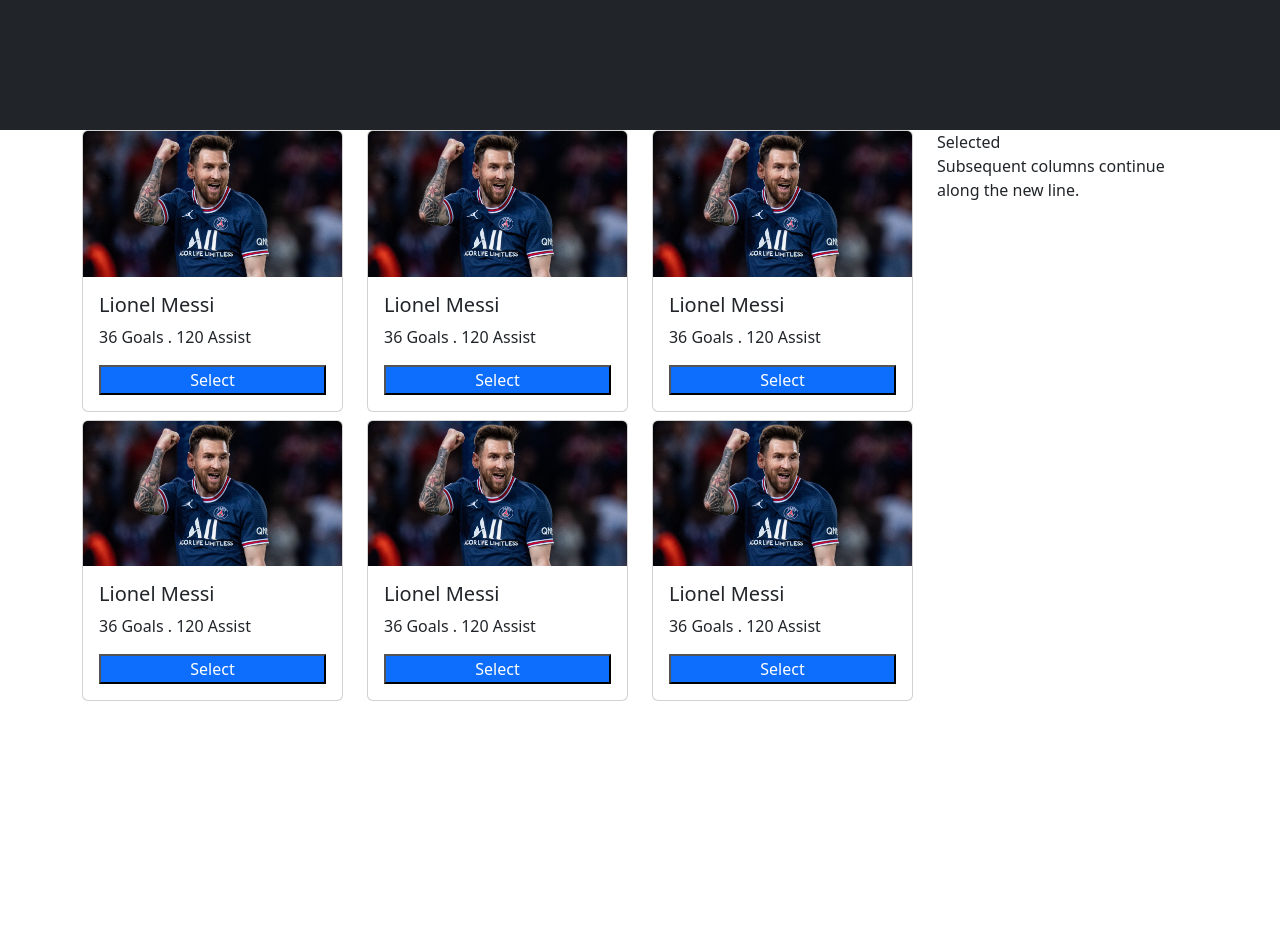
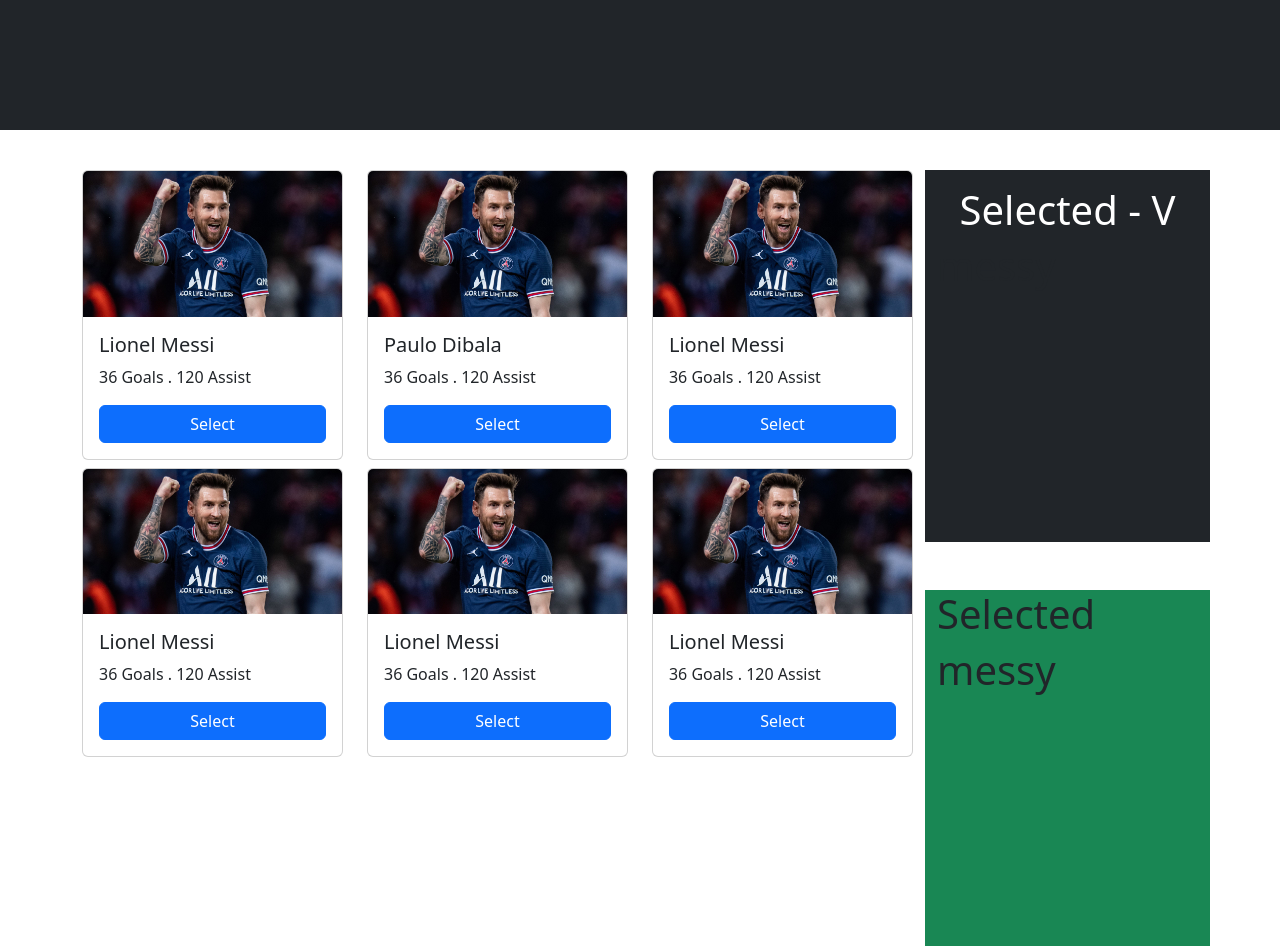
Before and after one commit to sl243/quater-world-cup, a plain HTML site: page index.html in a window 1280 px wide. Shown: the part 320-1266 px from the top of the page. Before the commit the page ends 1021 px from the top, so only its background shows below. Drawn offline with nearby package versions, Linux system fonts and the light colour scheme.

Commit message:
site bar selected v addded

```diff
--- a/css/style.css
+++ b/css/style.css
@@ -6,3 +6,11 @@
     padding-top: 180px;
     font-size: 80px;
 }
+
+.main-section {
+    margin-top: 40px;
+}
+
+.selected-player {
+    height: 300px;
+}
--- a/index.html
+++ b/index.html
@@ -19,7 +19,7 @@
             <h1 class="text-warning fw-bold text-center header-text">Qutar Football World Cup</h1>
         </div>
     </header>
-    <main>
+    <main class="main-section">
         <section>
             <div class="container">
                 <div class="row">
@@ -33,7 +33,18 @@
                                     <div class="card-body">
                                         <h5 class="card-title">Lionel Messi</h5>
                                         <p class="card-text">36 Goals . 120 Assist</p>
-                                        <button class="bg-primary w-100 text-white">Select</button>
+                                        <button class="btn btn-primary w-100 text-white">Select</button>
+                                    </div>
+                                </div>
+                            </div>
+                            <div class="col-4 d-flex mb-2">
+                                <!-- player 1  -->
+                                <div class="card" style="width: 18rem;">
+                                    <img src="images/messy.jpg" class="card-img-top" alt="...">
+                                    <div class="card-body">
+                                        <h5 class="card-title">Paulo Dibala</h5>
+                                        <p class="card-text">36 Goals . 120 Assist</p>
+                                        <button class="btn btn-primary w-100 text-white">Select</button>
                                     </div>
                                 </div>
                             </div>
@@ -44,18 +55,7 @@
                                     <div class="card-body">
                                         <h5 class="card-title">Lionel Messi</h5>
                                         <p class="card-text">36 Goals . 120 Assist</p>
-                                        <button class="bg-primary w-100 text-white">Select</button>
-                                    </div>
-                                </div>
-                            </div>
-                            <div class="col-4 d-flex mb-2">
-                                <!-- player 1  -->
-                                <div class="card" style="width: 18rem;">
-                                    <img src="images/messy.jpg" class="card-img-top" alt="...">
-                                    <div class="card-body">
-                                        <h5 class="card-title">Lionel Messi</h5>
-                                        <p class="card-text">36 Goals . 120 Assist</p>
-                                        <button class="bg-primary w-100 text-white">Select</button>
+                                        <button class="btn btn-primary w-100 text-white">Select</button>
                                     </div>
                                 </div>
                             </div>
@@ -66,7 +66,7 @@
                                     <div class="card-body">
                                         <h5 class="card-title">Lionel Messi</h5>
                                         <p class="card-text">36 Goals . 120 Assist</p>
-                                        <button class="bg-primary w-100 text-white">Select</button>
+                                        <button class="btn btn-primary w-100 text-white">Select</button>
                                     </div>
                                 </div>
                             </div>
@@ -77,7 +77,7 @@
                                     <div class="card-body">
                                         <h5 class="card-title">Lionel Messi</h5>
                                         <p class="card-text">36 Goals . 120 Assist</p>
-                                        <button class="bg-primary w-100 text-white">Select</button>
+                                        <button class="btn btn-primary w-100 text-white">Select</button>
                                     </div>
                                 </div>
                             </div>
@@ -88,7 +88,7 @@
                                     <div class="card-body">
                                         <h5 class="card-title">Lionel Messi</h5>
                                         <p class="card-text">36 Goals . 120 Assist</p>
-                                        <button class="bg-primary w-100 text-white">Select</button>
+                                        <button class="btn btn-primary w-100 text-white">Select</button>
                                     </div>
                                 </div>
                             </div>
@@ -96,7 +96,29 @@
                     </div>
 
                     <!-- Player Selected Section  -->
-                    <div class="col-3">Selected<br>Subsequent columns continue along the new line.</div>
+                    <div class="col-3 ">
+                        <div class="row bg-dark">
+                            <h1 class="mt-3 text-center text-white">Selected - V</h1>
+                            <div class="selected-player ">
+                                <div class="row">
+                                    <div class="col">
+                                        <h1>messy</h1>
+                                    </div>
+                                </div>
+                            </div>
+                        </div>
+                        <div class="row bg-success mt-5">
+                            <h1>Selected</h1>
+                            <div class="selected-player ">
+                                <div class="row">
+                                    <div class="col">
+                                        <h1>messy</h1>
+                                    </div>
+                                </div>
+                            </div>
+                        </div>
+
+                    </div>
                 </div>
             </div>
         </section>
```
Also changed, not shown: images/dibala.jpg (added).
